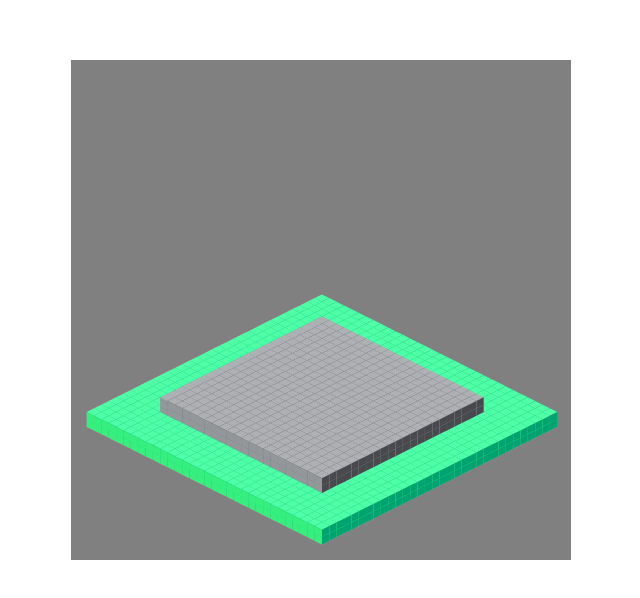
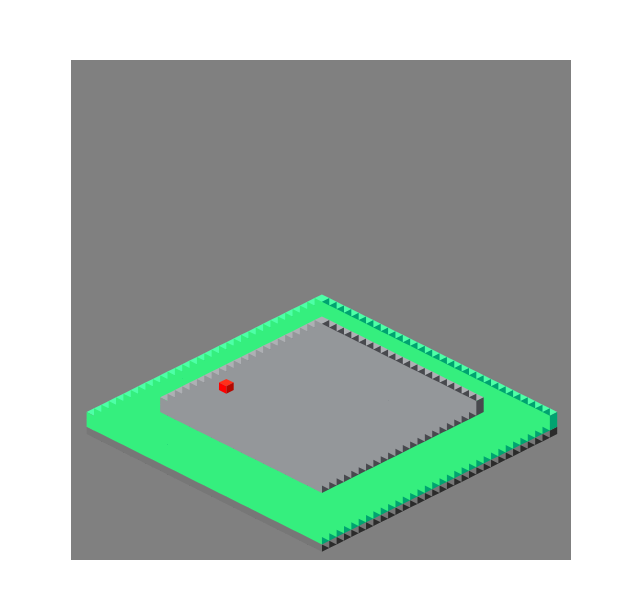
Before and after one commit to Kurtil/svg-voxel-engine, a Vue app: page / in a window 1280 px wide. Shown: the top 598 px of the page, without its empty margins (319-959 px from the left). Built offline with nearby package versions, Linux system fonts and the light colour scheme.

Commit message:
optimization research 1

```diff
--- a/src/components/SvgVoxelEngine.vue
+++ b/src/components/SvgVoxelEngine.vue
@@ -5,18 +5,30 @@
       <g
         v-for="voxel of sortedVoxels"
         :key="voxel.id"
-        v-html="voxel.svgPath"
         @click.meta="deleteVoxel(voxel)"
         @click.alt="clear(voxel)"
         @click.exact="addCloneVoxel($event, voxel)"
         @mouseover="hoverVoxel($event, voxel)"
-      />
-      <g
+      >
+        <path
+          v-for="voxelPath of voxel.voxelPaths"
+          :key="voxelPath.path"
+          :d="voxelPath.path"
+          :fill="voxelPath.color"
+        />
+      </g>
+      <!-- <g
         v-for="voxel of miscVoxels"
         :key="voxel.id"
-        v-html="voxel.svgPath"
         style="pointer-events: none;"
-      />
+      >
+        <path
+          v-for="voxelPath of voxel.voxelPaths"
+          :key="voxelPath.path"
+          :d="voxelPath.path"
+          :fill="voxelPath.color"
+        />
+      </g> -->
     </svg>
   </div>
 </template>
@@ -82,10 +94,10 @@ export default {
       this.addGrid();
     }
 
-    this.addFullSlab(1, "#35EF7E");
-    this.addFullSlab(2, "#35EF7E");
-    this.addFullSlab(3, "#94979A", { offset: 5 });
-    this.addFullSlab(4, "#94979A", { offset: 5 });
+    this.makeFullSlabObject(1, "#35EF7E");
+    this.makeFullSlabObject(2, "#35EF7E");
+    this.makeFullSlabObject(3, "#94979A", { offset: 5 });
+    this.makeFullSlabObject(4, "#94979A", { offset: 5 });
 
     // this.makeBoxObject({ x: 2, y: 2, z: 2 }, "#94979A", {
     //   xSize: this.size - 2,
@@ -93,7 +105,7 @@ export default {
     //   zSize: 8
     // });
 
-    // this.addVoxel({ x: 2, y: 2, z: 1 });
+    this.addVoxel({ x: 10, y: 10, z: 6 }, "#FF0000");
     // this.addVoxel({ x: 2, y: 3, z: 1 }, "#FF0000");
     // this.addVoxel({ x: 3, y: 2, z: 1 }, "#0000FF");
     // this.addVoxel({ x: 3, y: 3, z: 1 }, "#FFFF00");
@@ -126,6 +138,9 @@ export default {
     //   zSize: 10
     // });
 
+    // this.mergeObjects();
+    // this.mergeColors();
+    this.newMergeColors();
     this.removeDusplicatedVoxelIds();
   },
   computed: {
@@ -167,6 +182,61 @@ export default {
     }
   },
   methods: {
+    newMergeColors() {
+      const colors = new Map();
+      const voxelPaths = this.voxels.flatMap(voxel => voxel.voxelPaths);
+      voxelPaths.forEach(voxelPath => {
+        if (colors.has(voxelPath.color)) {
+          colors.get(voxelPath.color).push(voxelPath.path);
+        } else {
+          colors.set(voxelPath.color, [voxelPath.path]);
+        }
+      });
+      this.voxels = []; // TODO - it will delete grid too
+      let index = 0;
+      colors.forEach((paths, color) => {
+        const path = paths.reduce((acc, cur) => acc + cur, "");
+        this.voxels.push({
+          id: `color-object-${color}`,
+          svgPath: `<path d="${path}" fill="${color}"/>`,
+          voxelPaths: [{ path, color }],
+          zIndex: index++
+        });
+      });
+    },
+    mergeColors() {
+      const colors = new Map();
+      this.voxels.forEach(voxel => {
+        if (colors.has(voxel.color)) {
+          colors.get(voxel.color).push(...voxel.paths);
+        } else {
+          colors.set(voxel.color, [...voxel.paths]);
+        }
+      });
+      this.voxels = []; // TODO - it will delete grid too
+      colors.forEach((paths, color) => {
+        const path = paths.reduce((acc, cur) => acc + cur, "");
+        this.voxels.push({
+          id: `color-object-${color}`,
+          svgPath: `<path d="${path}" fill="${color}"/>`,
+          zIndex: 0
+        });
+      });
+    },
+    mergeObjects() {
+      this.objects.forEach((object, index) => {
+        const voxels = object.voxels;
+        this.deleteVoxels(voxels);
+        const path = voxels
+          .flatMap(voxel => voxel.paths.flatMap(path => path))
+          .reduce((acc, cur) => acc + cur, "");
+        this.voxels.push({
+          id: `object-${index}`,
+          voxelPath: `<path d="${path}" fill="${voxels[0].color}"/>`,
+          zIndex: index
+        });
+      });
+    },
     hoverVoxel(event, voxel) {
       let position = null;
       if (event.metaKey) {
@@ -293,13 +363,16 @@ export default {
       return voxel;
     },
     makeFullVoxel(position, color, cfg, parent = null) {
+      const paths = [];
       return {
         id: this.generateId(position),
         position,
         color,
-        svgPath: this.makeVoxelSvgPath(position, color, cfg),
+        svgPath: this.makeVoxelSvgPath(position, color, cfg, paths),
+        voxelPaths: this.makeVoxelPaths(position, color, cfg, paths),
         zIndex: this.getZIndex(position),
-        parent
+        parent,
+        paths
       };
     },
     generateId(position) {
@@ -310,15 +383,45 @@ export default {
       const maxPerStage = z * (this.size * 2 - 1);
       return maxPerStage - (this.size - x) - (y - 1);
     },
+    makeVoxelPaths(
+      position,
+      color
+      // { rightFace = true, leftFace = true, upFace = true, stroke = false } = {}
+    ) {
+      const [p1, , p3, p4, p5, p6, p7, p8] = this.getVoxelCoordinates(position);
+      const paths = [];
+      // TODO we loose face information
+      paths.push(
+        {
+          path: this.makeFacePath([p5, p6, p7, p8]),
+          color: this.makeFaceColor("up", color)
+        },
+        {
+          path: this.makeFacePath([p8, p7, p3, p4]),
+          color: this.makeFaceColor("right", color)
+        },
+        {
+          path: this.makeFacePath([p1, p5, p8, p4]),
+          color: this.makeFaceColor("left", color)
+        }
+      );
+      return paths;
+    },
     makeVoxelSvgPath(
       position,
       color,
-      { rightFace = true, leftFace = true, upFace = true, stroke = false } = {}
+      { rightFace = true, leftFace = true, upFace = true, stroke = false } = {},
+      paths = []
     ) {
       const [p1, , p3, p4, p5, p6, p7, p8] = this.getVoxelCoordinates(position);
+      paths.push(
+        this.makeFacePath([p5, p6, p7, p8]),
+        this.makeFacePath([p8, p7, p3, p4]),
+        this.makeFacePath([p1, p5, p8, p4])
+      );
       const upFaceSvgPath = upFace
         ? this.makeSvgPath(
-            this.makeFacePath([p5, p6, p7, p8]),
+            paths[0],
             this.makeFaceColor("up", color),
             stroke,
             'face="up"'
@@ -326,7 +429,7 @@ export default {
         : "";
       const rightFaceSvgPath = rightFace
         ? this.makeSvgPath(
-            this.makeFacePath([p8, p7, p3, p4]),
+            paths[1],
             this.makeFaceColor("right", color),
             stroke,
             'face="right"'
@@ -334,7 +437,7 @@ export default {
         : "";
       const leftFaceSvgPath = leftFace
         ? this.makeSvgPath(
-            this.makeFacePath([p1, p5, p8, p4]),
+            paths[2],
             this.makeFaceColor("left", color),
             stroke,
             'face="left"'
```
